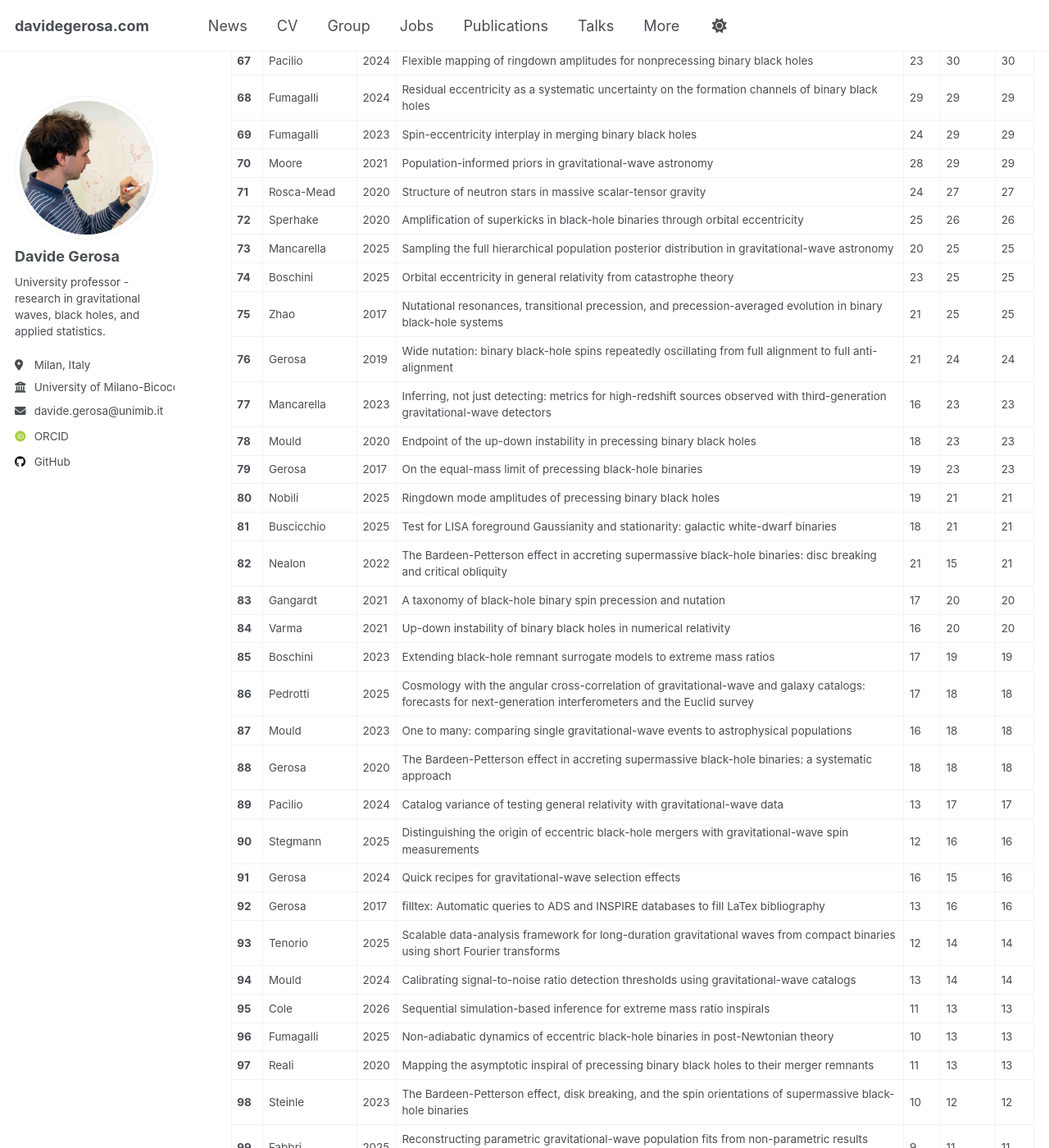
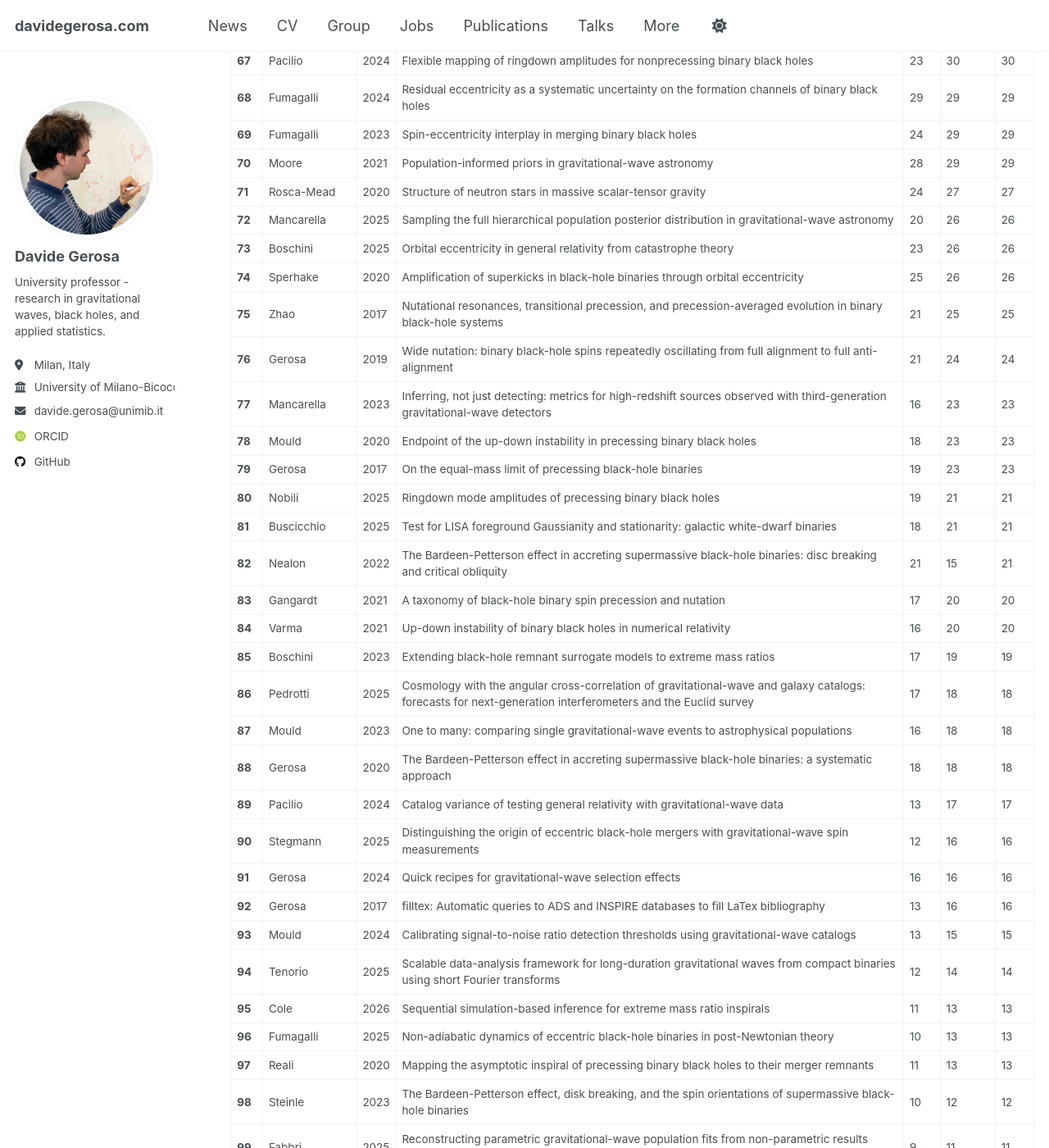
Before and after one commit to dgerosa/website, a Jekyll site: the page built from _pages/citations.md, in a window 1280 px wide and 1400 px high, scrolled down 3171 px. Shown: the whole window at 82% size. Built offline with Jekyll 4.4.1, drawn with Linux system fonts in a browser that asks for light colours; some web fonts are replaced; some of the changed text lies outside the part shown.

Commit message:
Website update from workflow

```diff
--- a/_pages/_citations.md
+++ b/_pages/_citations.md
@@ -80,9 +80,9 @@
 | **69** | Fumagalli | 2023 | Spin-eccentricity interplay in merging binary black holes | 24 | 29 | 29 |
 | **70** | Moore | 2021 | Population-informed priors in gravitational-wave astronomy | 28 | 29 | 29 |
 | **71** | Rosca-Mead | 2020 | Structure of neutron stars in massive scalar-tensor gravity | 24 | 27 | 27 |
-| **72** | Sperhake | 2020 | Amplification of superkicks in black-hole binaries through orbital eccentricity | 25 | 26 | 26 |
-| **73** | Mancarella | 2025 | Sampling the full hierarchical population posterior distribution in gravitational-wave astronomy | 20 | 25 | 25 |
-| **74** | Boschini | 2025 | Orbital eccentricity in general relativity from catastrophe theory | 23 | 25 | 25 |
+| **72** | Mancarella | 2025 | Sampling the full hierarchical population posterior distribution in gravitational-wave astronomy | 20 | 26 | 26 |
+| **73** | Boschini | 2025 | Orbital eccentricity in general relativity from catastrophe theory | 23 | 26 | 26 |
+| **74** | Sperhake | 2020 | Amplification of superkicks in black-hole binaries through orbital eccentricity | 25 | 26 | 26 |
 | **75** | Zhao | 2017 | Nutational resonances, transitional precession, and precession-averaged evolution in binary black-hole systems | 21 | 25 | 25 |
 | **76** | Gerosa | 2019 | Wide nutation: binary black-hole spins repeatedly oscillating from full alignment to full anti-alignment | 21 | 24 | 24 |
 | **77** | Mancarella | 2023 | Inferring, not just detecting: metrics for high-redshift sources observed with third-generation gravitational-wave detectors | 16 | 23 | 23 |
@@ -99,10 +99,10 @@
 | **88** | Gerosa | 2020 | The Bardeen-Petterson effect in accreting supermassive black-hole binaries: a systematic approach | 18 | 18 | 18 |
 | **89** | Pacilio | 2024 | Catalog variance of testing general relativity with gravitational-wave data | 13 | 17 | 17 |
 | **90** | Stegmann | 2025 | Distinguishing the origin of eccentric black-hole mergers with gravitational-wave spin measurements | 12 | 16 | 16 |
-| **91** | Gerosa | 2024 | Quick recipes for gravitational-wave selection effects | 16 | 15 | 16 |
+| **91** | Gerosa | 2024 | Quick recipes for gravitational-wave selection effects | 16 | 16 | 16 |
 | **92** | Gerosa | 2017 | filltex: Automatic queries to ADS and INSPIRE databases to fill LaTex bibliography | 13 | 16 | 16 |
-| **93** | Tenorio | 2025 | Scalable data-analysis framework for long-duration gravitational waves from compact binaries using short Fourier transforms | 12 | 14 | 14 |
-| **94** | Mould | 2024 | Calibrating signal-to-noise ratio detection thresholds using gravitational-wave catalogs | 13 | 14 | 14 |
+| **93** | Mould | 2024 | Calibrating signal-to-noise ratio detection thresholds using gravitational-wave catalogs | 13 | 15 | 15 |
+| **94** | Tenorio | 2025 | Scalable data-analysis framework for long-duration gravitational waves from compact binaries using short Fourier transforms | 12 | 14 | 14 |
 | **95** | Cole | 2026 | Sequential simulation-based inference for extreme mass ratio inspirals | 11 | 13 | 13 |
 | **96** | Fumagalli | 2025 | Non-adiabatic dynamics of eccentric black-hole binaries in post-Newtonian theory | 10 | 13 | 13 |
 | **97** | Reali | 2020 | Mapping the asymptotic inspiral of precessing binary black holes to their merger remnants | 11 | 13 | 13 |
@@ -208,4 +208,4 @@
 
 
 <br><br>
-*Last updated: 2026-06-14 14:48:01 UTC*
+*Last updated: 2026-06-15 06:40:47 UTC*
```
Also changed, not shown: other parts of _pages/_citations.md (+11 -11 lines), _pages/_group.md (+1 -1 lines), _pages/_publications.md (+1 -1 lines), _pages/_talks.md (+1 -1 lines).
